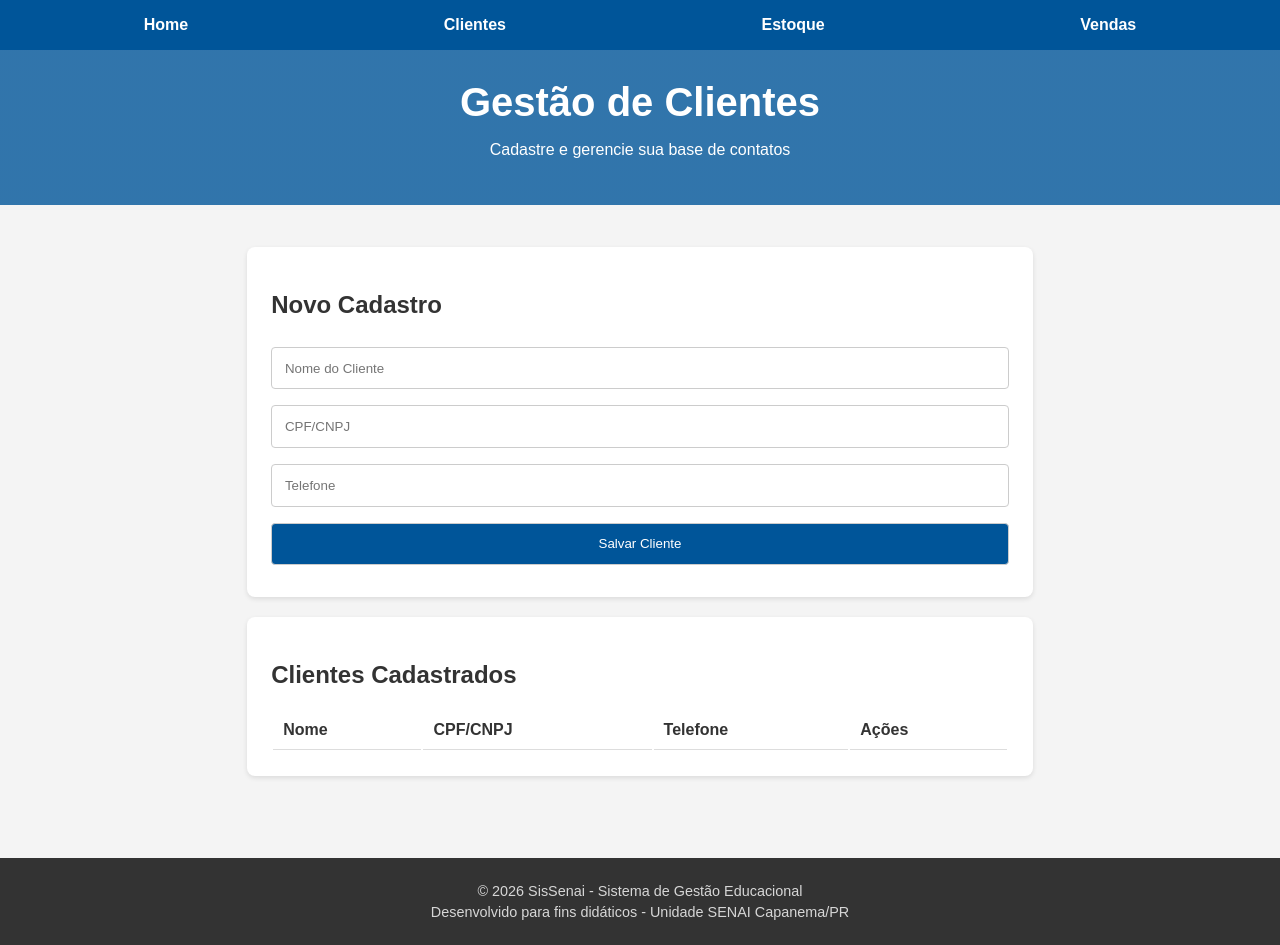
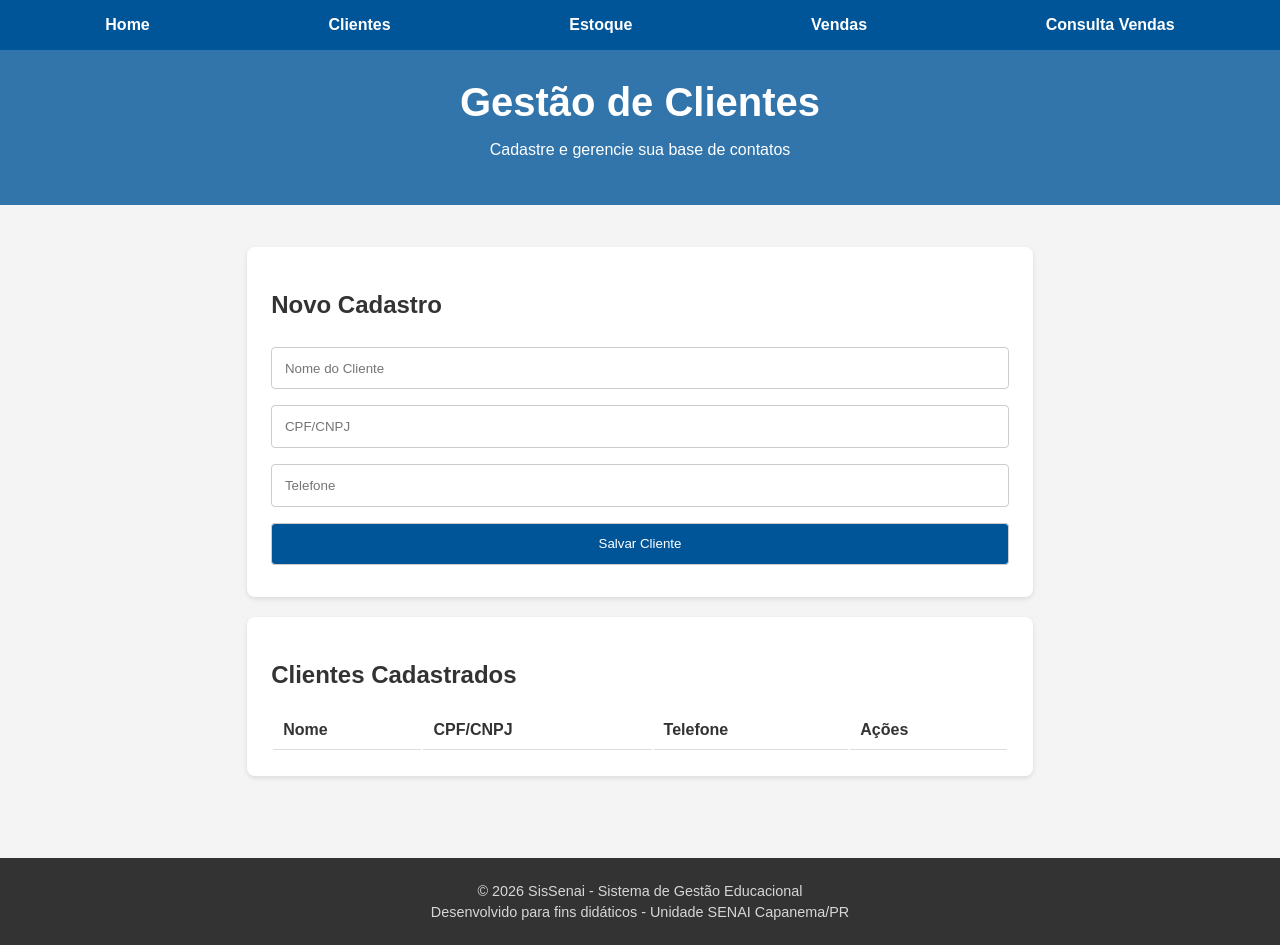
Before and after one commit to dheisongomes/SisSenai, a plain HTML site: page clientes.html in a window 1280 px wide. Drawn offline with Linux system fonts and the light colour scheme; no server answers.

Commit message:
Add link to Consulta Vendas in clientes.html

```diff
--- a/clientes.html
+++ b/clientes.html
@@ -11,6 +11,7 @@
         <a href="clientes.html">Clientes</a>
         <a href="produtos.html">Estoque</a>
         <a href="vendas.html">Vendas</a>
+        <a href="consulta_vendas.html">Consulta Vendas</a>
     </nav>
 
     <header class="banner">
```
